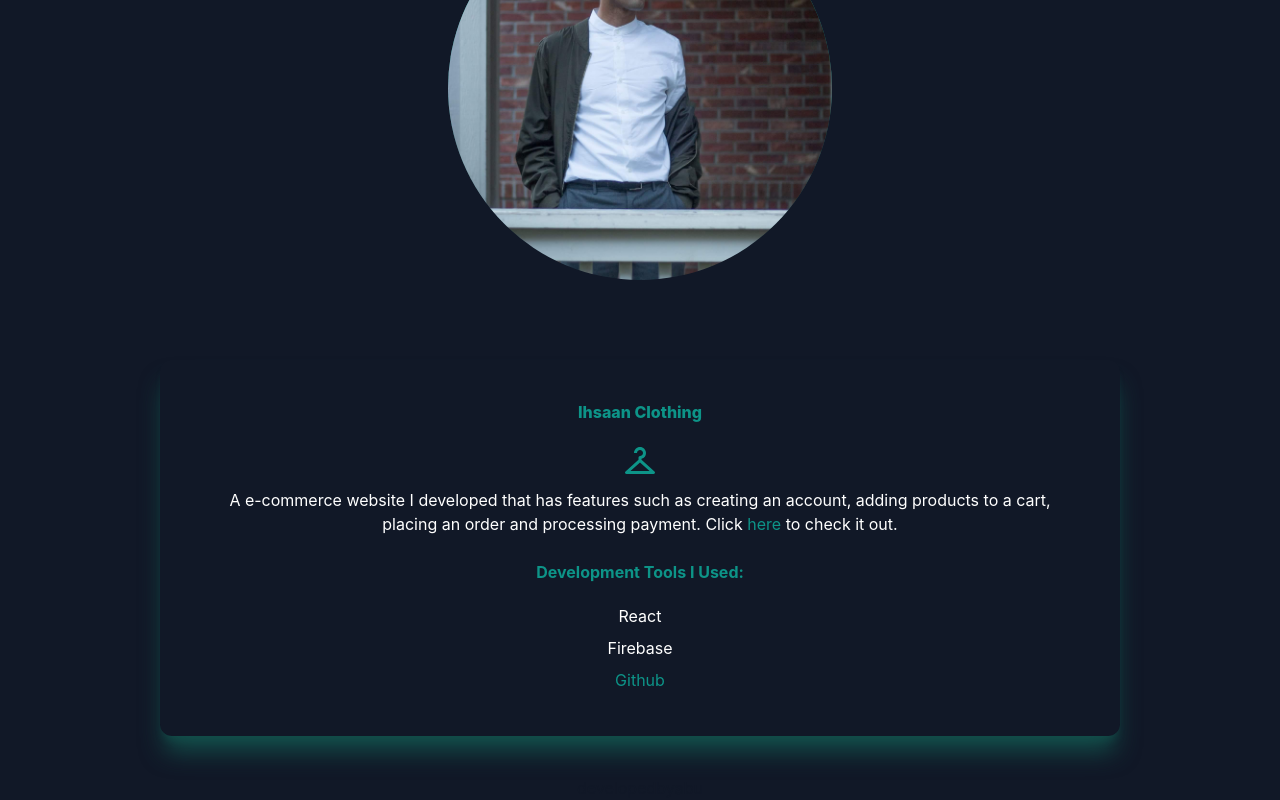
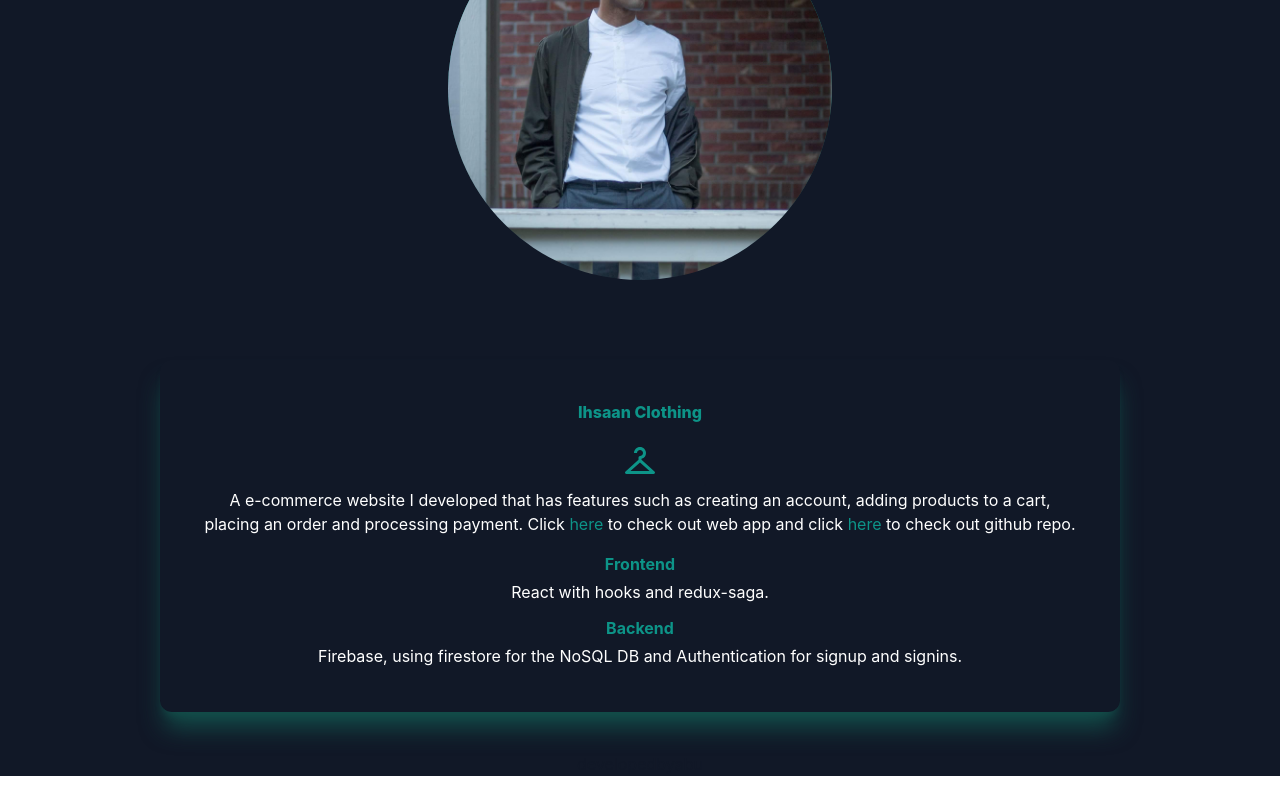
Before and after one commit to abu-jeylani/portfolio, a Next.js app: page / in a window 1280 px wide. Shown: the part 960-1760 px from the top of the page. After the commit the page ends 1736 px from the top, so only its background shows below. Built offline with nearby package versions, Linux system fonts and the light colour scheme.

Commit message:
updating profile with more info

```diff
--- a/pages/index.js
+++ b/pages/index.js
@@ -82,36 +82,41 @@
           </div>
         </section>
         <section className="project-section">
-          <div className="text-center shadow-xl  dark:shadow-teal-900 p-10 rounded-xl my-20 mb-10 dark:bg-inherit flex-1">
+          <div className="text-center shadow-xl  dark:shadow-teal-900 p-10 rounded-xl my-20 mb-10 dark:bg-inherit flex-1 ">
             <h2 className=" text-teal-600 font-extrabold"> Ihsaan Clothing</h2>
             <BiCloset className="text-teal-600 text-4xl m-auto mt-5" />
             <p className="py-2  dark:text-white">
               A e-commerce website I developed that has features such as
               creating an account, adding products to a cart, placing an order
-              and processing payment.
-              <a href="https://ihsaan-clothing.netlify.app/">
-                {" "}
-                Click <span className="text-teal-600">here</span> to check it
-                out.
-              </a>
-            </p>
-            <h4 className="py-4 text-teal-600 font-bold">
-              Development Tools I Used:
-            </h4>
-            <p className="text-gray-800 dark:text-white py-1">React</p>
-            <p className="text-gray-800  dark:text-white py-1">Firebase</p>
-            <p className="text-gray-800  dark:text-white py-1">
+              and processing payment. Click{" "}
+              <a
+                href="https://ihsaan-clothing.netlify.app/"
+                className="text-teal-600 hover:text-teal-400"
+              >
+                here
+              </a>{" "}
+              to check out web app and click{" "}
               <a
                 href="https://github.com/abu-jeylani/ihsaan-clothing-v1"
-                className=" text-teal-600 "
+                className="text-teal-600 hover:text-teal-400"
               >
-                Github
-              </a>
+                here
+              </a>{" "}
+              to check out github repo.
+            </p>
+            <h4 className="pt-2 text-teal-600 font-bold">Frontend</h4>
+            <p className="text-gray-800 dark:text-white py-1">
+              React with hooks and redux-saga.
+            </p>
+            <h4 className="pt-2 text-teal-600 font-bold">Backend</h4>
+            <p className="text-gray-800  dark:text-white py-1">
+              Firebase, using firestore for the NoSQL DB and Authentication for
+              signup and signins.
             </p>
           </div>
         </section>
         <section>
-          <div className="bg-inherit mx-auto text-center text-white dark:text-gray-900">
+          <div className="bg-inherit mx-auto text-center text-white dark:text-gray-900 ">
             developedbyabu
           </div>
         </section>
```
